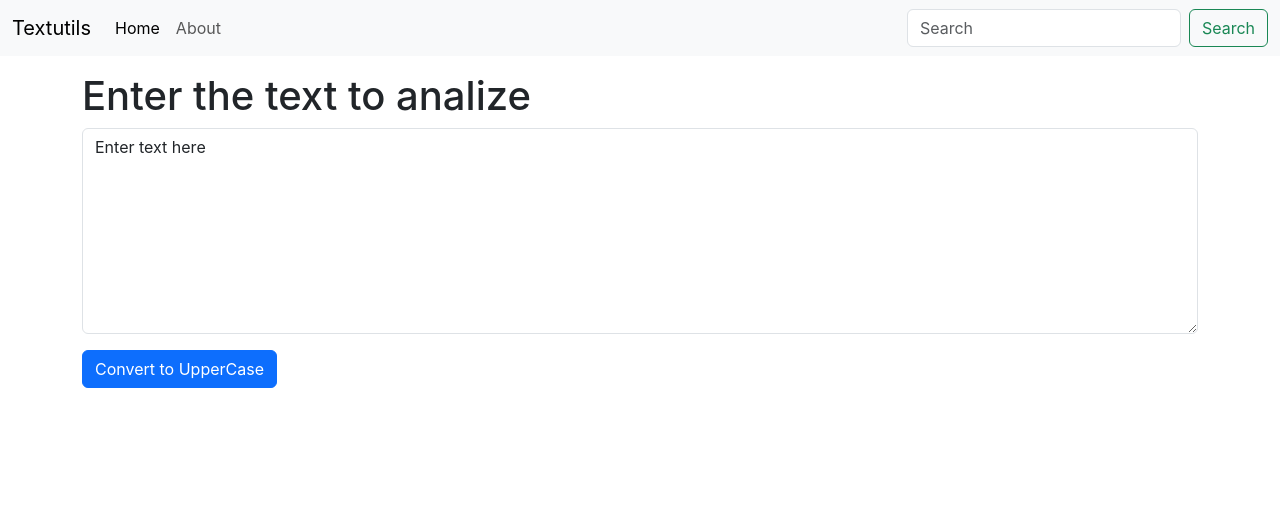
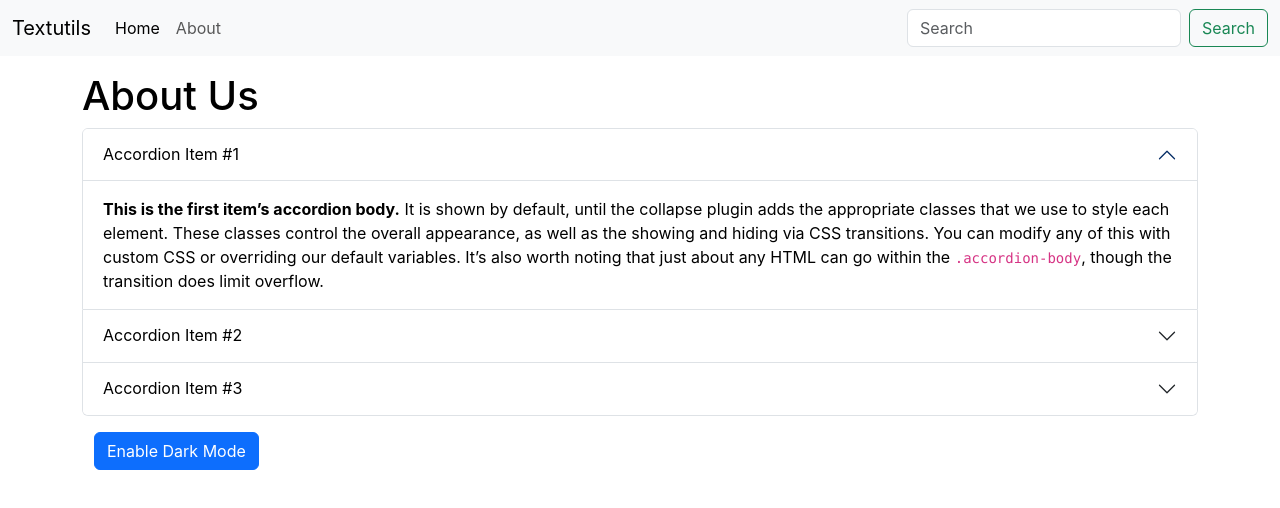
Before and after one commit to SaadIrshadd/React, a React (Create React App) app: page / in a window 1280 px wide. Shown: the top 508 px of the page. Built offline with nearby package versions, Linux system fonts and the light colour scheme.

Commit message:
Add files via upload

```diff
--- a/src/App.js
+++ b/src/App.js
@@ -1,19 +1,22 @@
 import "./App.css";
+import About from "./components/About";
 import Navbar from "./components/Navbar";
-import TextForm from "./components/TextForm";
+// import TextForm from "./components/TextForm";
 
 function App() {
   return (
     <>
       <Navbar title="Textutils" about="About" />
 
-      <div className="container my-3">
+      {/* <div className="container my-3">
         <TextForm heading="Enter the text to analize" />
-      </div>
+      </div> */}
+
+      <About/>
     </>
   );
 }
 
 export default App;
 
-//<></>this is a jsx or React fragment which allows you to return multiple elements.
+//<></>this is a jsx or React fragment which allows you to return multiple elements
```
